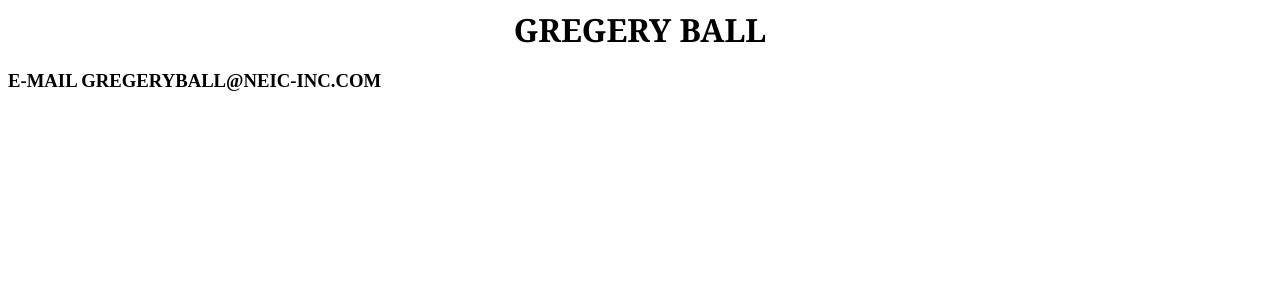
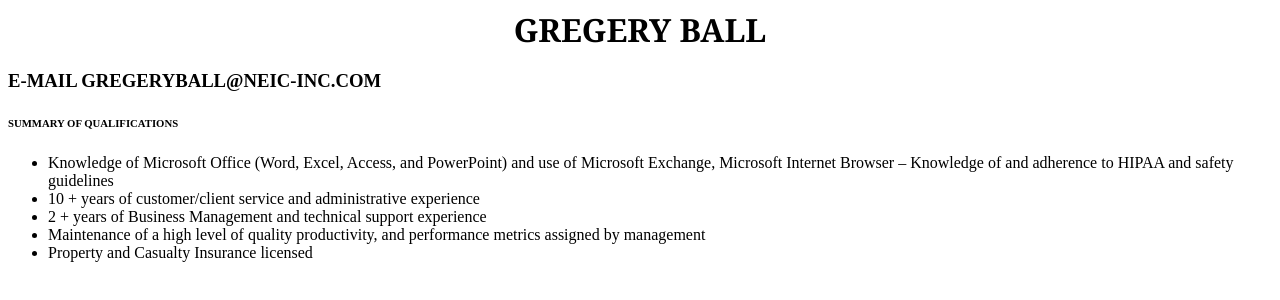
Before and after one commit to gregery77/gregery77.github.io, a plain HTML site: page index.html in a window 1280 px wide. Drawn offline with Linux system fonts and the light colour scheme.

Commit message:
Update index.html

```diff
--- a/index.html
+++ b/index.html
@@ -8,5 +8,14 @@
   <body>
     <h1>GREGERY BALL</h1>
     <h3>E-MAIL GREGERYBALL@NEIC-INC.COM</h3>
+    <h6>SUMMARY OF QUALIFICATIONS</h6>
+    <ul>
+      <li>Knowledge of Microsoft Office (Word, Excel, Access, and PowerPoint) and use of Microsoft Exchange, Microsoft Internet Browser – Knowledge of and adherence to HIPAA and safety guidelines</li>
+      <li>10 + years of customer/client service and administrative experience</li>
+      <li>2 + years of Business Management and technical support experience</li>
+      <li>Maintenance of a high level of quality productivity, and performance metrics assigned by management</li>
+      <li>Property and Casualty Insurance licensed</li>
+    </ul>
+
   </body>
 </html>
```
